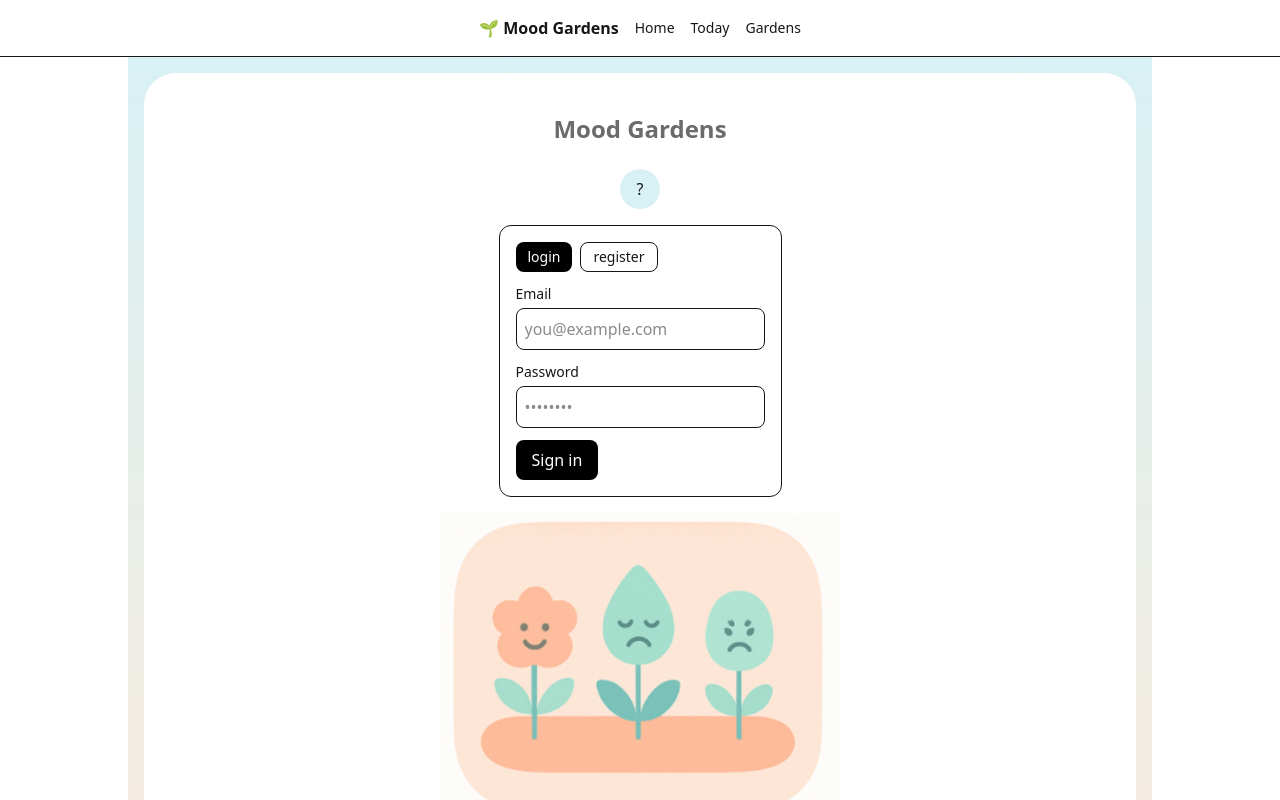
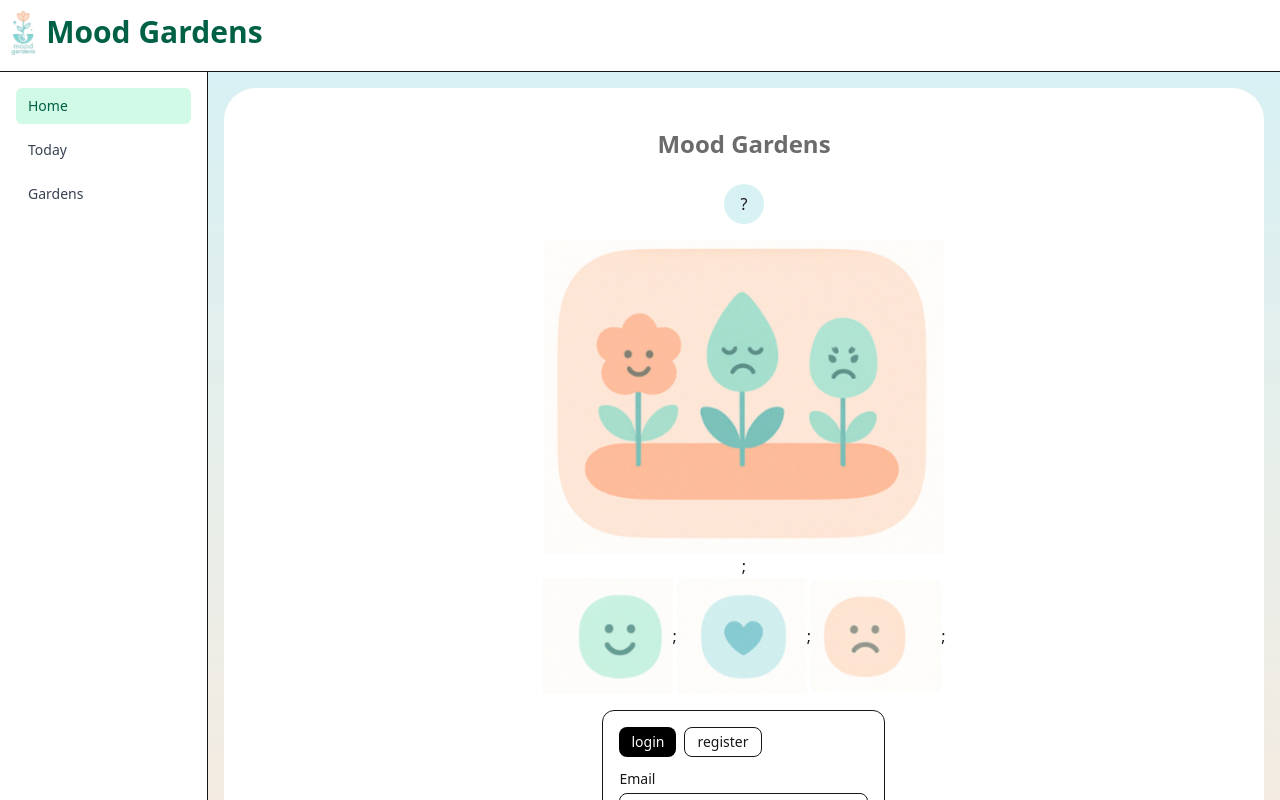
Before and after one commit to alexrobincrabbe/MoodGardens-Frontend, a React (Vite) app: page / in a window 1280 px wide. Shown: the top 800 px of the page. Built offline with nearby package versions, Linux system fonts and the light colour scheme; no server answers; what @cloudinary/url-gen would draw is missing.

Commit message:
add sidebar layout

```diff
--- a/package.json
+++ b/package.json
@@ -17,6 +17,7 @@
     "@tailwindcss/vite": "^4.1.12",
     "graphql": "^16.11.0",
     "graphql-ws": "^6.0.6",
+    "lucide-react": "^0.552.0",
     "react": "^19.1.1",
     "react-dom": "^19.1.1",
     "react-hook-form": "^7.62.0",
--- a/src/App.tsx
+++ b/src/App.tsx
@@ -1,10 +1,23 @@
+import { useState } from "react";
 import { Outlet, NavLink } from "react-router-dom";
 import { useAuthData } from "./hooks";
 import { SignOutButton } from "./components";
 import { Toaster } from "react-hot-toast";
+import { Menu } from "lucide-react";
+import logo from "./assets/images/mg-logo.png";
 
 export default function App() {
   const { user, authReady } = useAuthData();
+  const [sidebarOpen, setSidebarOpen] = useState(false);
+
+  const linkClasses = ({ isActive }: { isActive: boolean }) =>
+    [
+      "rounded-md px-3 py-2 text-sm transition-colors",
+      isActive
+        ? "bg-emerald-100 text-emerald-800"
+        : "text-gray-700 hover:bg-emerald-50",
+    ].join(" ");
+
   return (
     <div className="min-h-screen bg-matteGold text-neutral-900">
       <Toaster
@@ -14,40 +27,124 @@ export default function App() {
           style: { fontSize: "0.9rem" },
         }}
       />
-      <header className="flex sticky top-0 z-100 border-b bg-white flex-col md:flex-row">
-        <nav className="mx-auto max-w-5xl flex items-center gap-4 p-4">
-          <span className="font-bold">🌱 Mood Gardens</span>
-          <NavLink to="/" className="text-sm" end>
+
+      {/* Sticky top bar */}
+      <header className="sticky md:h-[72px] md:p-2 top-0 z-50 border-b bg-white/95 backdrop-blur">
+        <div className="mx-auto flex items-center justify-between">
+          {/* Left: logo + burger (burger only on mobile) */}
+          <div className="flex items-center">
+            {/* Burger: mobile only */}
+            <button
+              type="button"
+              onClick={() => setSidebarOpen(true)}
+              className="md:hidden rounded-md p-1.5 text-gray-700 hover:bg-gray-100 focus:outline-none focus:ring-2 focus:ring-emerald-400"
+              aria-label="Open navigation"
+            >
+                <Menu className="h-12 w-12" />
+            </button>
+            <span className="md:flex hidden items-center gap-2 font-bold text-emerald-800">
+                <img src={logo} className="h-12"></img>
+              <span className="text-3xl w-full text-center">Mood Gardens</span>
+            </span>
+          </div>
+
+          {/* Right: auth state + logout, always in top bar */}
+          <div className="flex items-center gap-3">
+            {!authReady && (
+              <p className="text-sm text-gray-600">Signing in...</p>
+            )}
+
+            {user && authReady && (
+              <div className="flex-col items-center">
+                <div className="text-center block">
+                  <p className="text-sm font-medium truncate max-w-[160px]">
+                    {user.email}
+                  </p>
+                </div>
+                <SignOutButton />
+              </div>
+            )}
+          </div>
+        </div>
+      </header>
+
+      {/* Layout: sidebar + content */}
+      <div className="mx-auto flex">
+        {/* Desktop sidebar (always visible) */}
+        <aside className="sticky top-[72px] hidden h-[calc(100vh-72px)] w-52 shrink-0 border-r bg-white/90 p-4 md:block">
+          <nav className="flex flex-col gap-2">
+            <NavLink to="/" end className={linkClasses}>
               Home
             </NavLink>
-          <NavLink to="/today" className="text-sm">
+            <NavLink to="/today" className={linkClasses}>
               Today
             </NavLink>
-          <NavLink to="/gardens" className="text-sm">
+            <NavLink to="/gardens" className={linkClasses}>
               Gardens
             </NavLink>
           </nav>
-        {!authReady && (
-          <div>
-            <p className="text-sm text-gray-600">Signing in...</p>
+        </aside>
+
+        {/* Main content */}
+        <main className="w-full bg-gradient-to-b from-pastel-aqua to-peach-cream p-4">
+          <Outlet />
+        </main>
       </div>
+
+      {/* Mobile sidebar (slide-out drawer) */}
+      {/* Dark overlay */}
+      {sidebarOpen && (
+        <div
+          className="fixed inset-0 z-40 bg-black/30 md:hidden"
+          onClick={() => setSidebarOpen(false)}
+        />
       )}
-        {user && authReady && (
-          <>
-            <div className="pr-10 hidden md:flex align-center justify-center  flex-col">
-              <p className="text-sm text-gray-600 text-center">Signed in as</p>
-              <p className="font-medium">{user.email}</p>
+
+      {/* Drawer */}
+      <aside
+        className={`fixed inset-y-0 left-0 z-50 w-64 border-r bg-white p-4 shadow-lg transform transition-transform duration-200 ease-out md:hidden
+        ${sidebarOpen ? "translate-x-0" : "-translate-x-full"}`}
+      >
+        <div className="mb-4 flex items-center justify-between">
+          <span className="flex items-center gap-2 font-bold text-emerald-800">
+            <img src={logo} className="h-16" />
+            <span>Mood Gardens</span>
+          </span>
+          <button
+            type="button"
+            onClick={() => setSidebarOpen(false)}
+            className="rounded-md p-1 text-gray-500 hover:text-gray-700 focus:outline-none focus:ring-2 focus:ring-emerald-400"
+            aria-label="Close navigation"
+          >
+            ✕
+          </button>
         </div>
-            <div className="hidden md:block">
-              <SignOutButton />
-            </div>
-          </>
-        )}
-      </header>
-      <main className="bg-gradient-to-b from-pastel-aqua to-peach-cream mx-auto max-w-5xl p-4">
-        <Outlet />
 
-      </main>
+        <nav className="flex flex-col gap-2">
+          <NavLink
+            to="/"
+            end
+            className={linkClasses}
+            onClick={() => setSidebarOpen(false)}
+          >
+            Home
+          </NavLink>
+          <NavLink
+            to="/today"
+            className={linkClasses}
+            onClick={() => setSidebarOpen(false)}
+          >
+            Today
+          </NavLink>
+          <NavLink
+            to="/gardens"
+            className={linkClasses}
+            onClick={() => setSidebarOpen(false)}
+          >
+            Gardens
+          </NavLink>
+        </nav>
+      </aside>
     </div>
   );
 }
--- a/src/components/Modal.tsx
+++ b/src/components/Modal.tsx
@@ -1,4 +1,4 @@
-import { type ReactNode } from "react";
+import { type ReactNode, useEffect, useState } from "react";
 
 type ModalProps = {
   isOpen: boolean;
@@ -8,27 +8,51 @@ type ModalProps = {
 };
 
 export function Modal({ isOpen, onClose, title, children }: ModalProps) {
-  if (!isOpen) return null;
+  const [show, setShow] = useState(isOpen);
+
+  // Keep it mounted while fading out
+  useEffect(() => {
+    if (isOpen) {
+      setShow(true);
+    } else {
+      // wait for transition to finish before unmounting
+      const t = setTimeout(() => setShow(false), 200);
+      return () => clearTimeout(t);
+    }
+  }, [isOpen]);
+
+  if (!show) return null;
+
+  const visible = isOpen;
 
   return (
     <div
-      className="fixed inset-0 z-50 flex items-center justify-center bg-black/50"
+      className={`fixed inset-0 z-50 flex items-center justify-center
+                  transition-opacity duration-200
+                  ${visible ? "opacity-100" : "opacity-0"}`}
       onClick={onClose}
     >
+      {/* Backdrop */}
+      <div className="absolute inset-0 bg-black/50" />
+
+      {/* Dialog */}
       <div
-        className="relative w-full max-w-md rounded-lg bg-white p-6 shadow-lg"
-        onClick={(e) => e.stopPropagation()} // prevent closing when clicking inside
+        className={`relative w-full max-w-md rounded-2xl bg-white p-6 shadow-lg
+                    transform transition-all duration-200 ease-out
+                    ${visible ? "scale-100 translate-y-0" : "scale-95 translate-y-2"}`}
+        onClick={(e) => e.stopPropagation()}
       >
-        {/* Close button (X) */}
         <button
           onClick={onClose}
-          className="absolute right-3 top-3 text-gray-500 hover:text-gray-700"
+          className="absolute right-3 top-3 text-gray-400 hover:text-gray-600 transition-colors"
         >
           ✕
         </button>
 
         {title && (
-          <h2 className="mb-4 text-lg font-semibold text-gray-800">{title}</h2>
+          <h2 className="mb-4 text-lg font-semibold text-gray-900">
+            {title}
+          </h2>
         )}
 
         {children}
--- a/src/components/SignOutButton.tsx
+++ b/src/components/SignOutButton.tsx
@@ -26,7 +26,7 @@ export function SignOutButton() {
       <button
         onClick={handleLogoutClick}
         disabled={logoutLoading}
-        className="m-5 w-30 rounded-lg px-3 py-1 text-sm text-charcoal-grey bg-peach-cream hover:bg-eucalyptus disabled:opacity-60"
+        className="m-1 w-30 rounded-lg px-3 py-1 text-sm text-charcoal-grey bg-peach-cream hover:bg-eucalyptus disabled:opacity-60"
       >
         {logoutLoading ? "Signing out…" : "Sign out"}
       </button>
--- a/src/pages/Home.tsx
+++ b/src/pages/Home.tsx
@@ -56,11 +56,6 @@ export function Home() {
         </div>
       </Modal>
 
-      {!user && (
-        <div className="mt-4">
-          <AuthPanel />
-        </div>
-      )}
       <div className="mt-4 flex flex-col items-center justify-center">
         <img src={plants} alt="images of plants" className="w-[400px]" />;
         <div className="flex items-center justify-center">
@@ -68,6 +63,12 @@ export function Home() {
           <img src={heart} alt="" className="w-[75px]  md:w-[130px]" />;
           <img src={sad} alt="" className="w-[75px] md:w-[130px]" />;
         </div>
+
+      {!user && (
+        <div className="mt-4">
+          <AuthPanel />
+        </div>
+      )}
         {user && (
           <>
             <AccountDetails />
```
Also changed, not shown: src/assets/images/mg-logo.png (added), 1 other file (tests, documents, lock files or other folders). Lines whose indentation alone changed are shown as unchanged.
